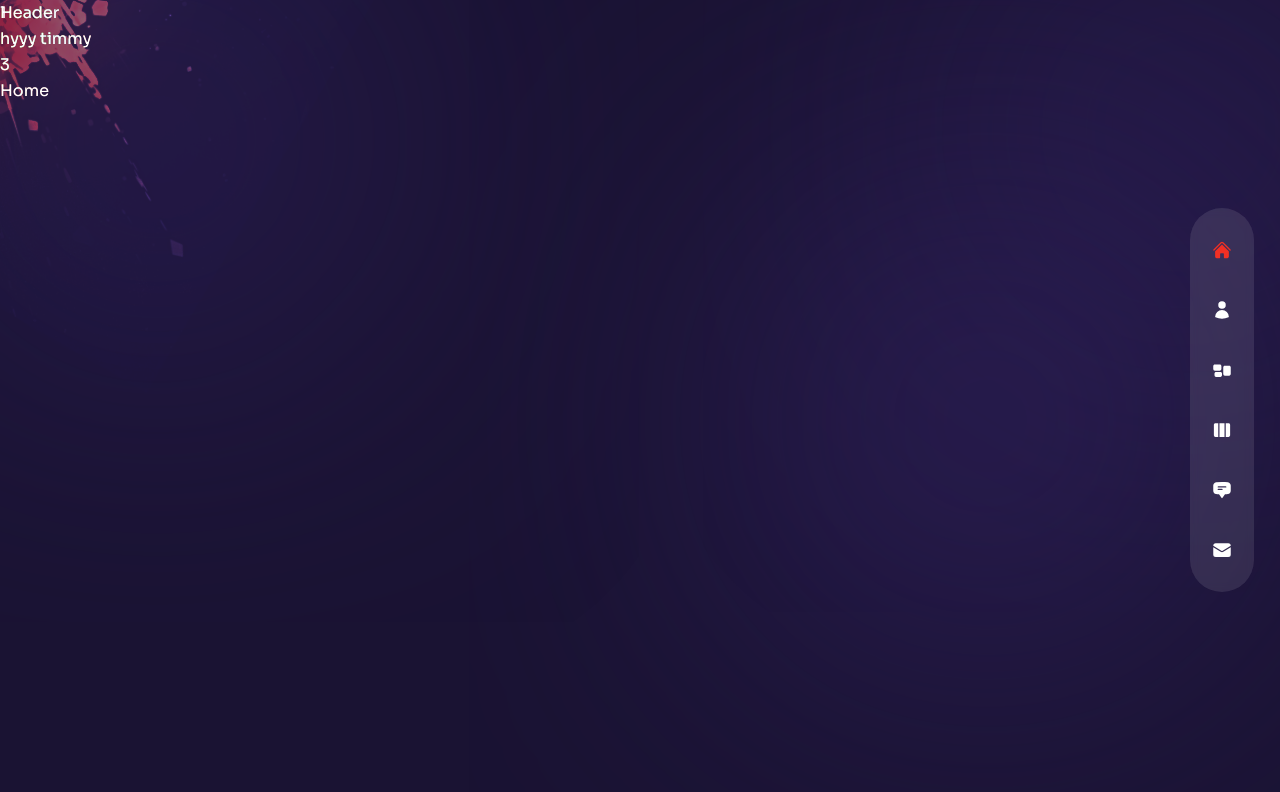
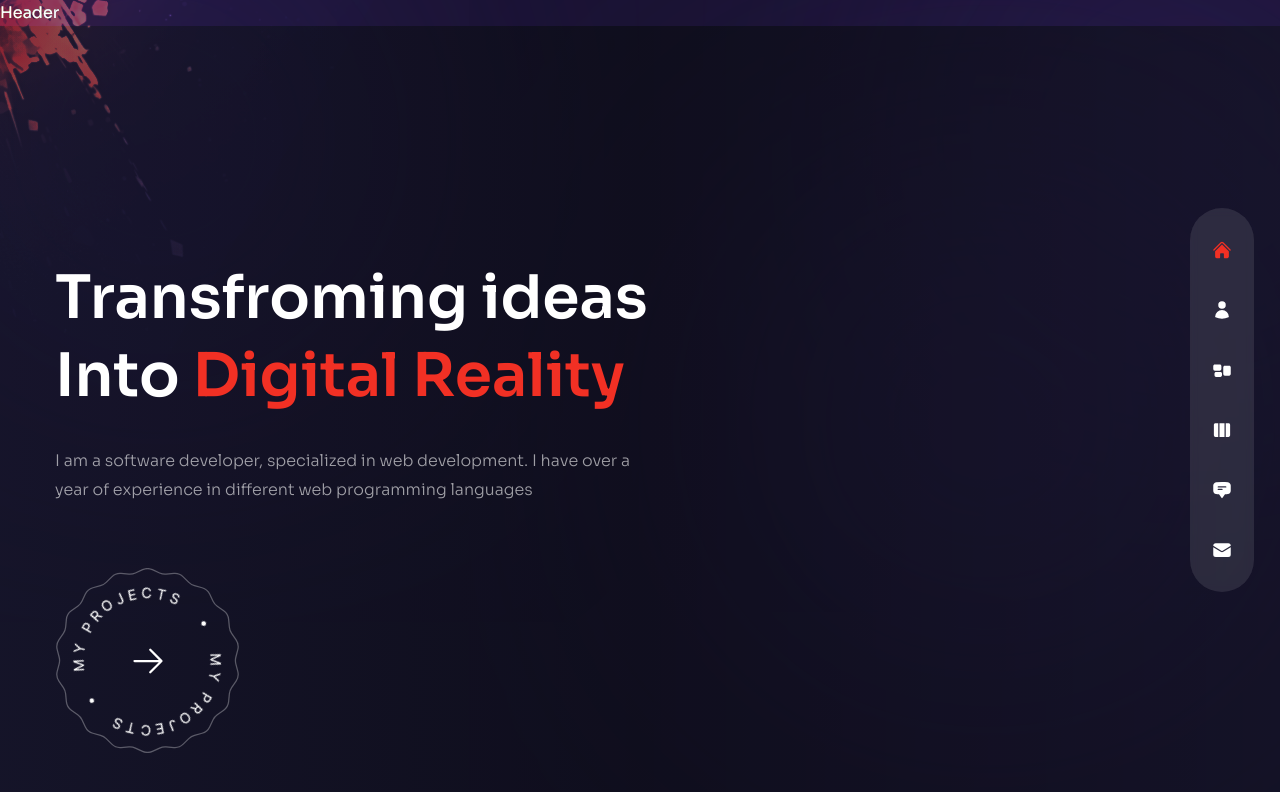
Before and after one commit to timothy2462/Timothy_profile, a Next.js app: page / in a window 1280 px wide. Shown: the top 792 px of the page. Built offline with nearby package versions, Linux system fonts and the light colour scheme.

Commit message:
still working on the landing page

```diff
--- a/components/ProjectsBtn.js
+++ b/components/ProjectsBtn.js
@@ -1,5 +1,25 @@
+import Image from "next/image";
+import Link from "next/link";
+import { HiArrowRight } from "react-icons/hi2";
+
 const ProjectsBtn = () => {
-  return <div>Project Btn</div>;
+  return (
+    <div className="mx-auto xl:mx-0">
+      <Link
+        href={"/work"}
+        className="relative w-[185px] h-[185px] flex justify-center items-center bg-circleStar bg-cover bg-center bg-no-repeat group"
+      >
+        <Image
+          src={"/rounded-text.png"}
+          width={141}
+          height={148}
+          alt=""
+          className="animate-spin-slow w-full h-full max-w-[141px] max-h-[148px]"
+        />
+        <HiArrowRight className=" absolute text-4xl group-hover:translate-x-2 transition-all duration-300" />
+      </Link>
+    </div>
+  );
 };
 
 export default ProjectsBtn;
--- a/components/Transition.js
+++ b/components/Transition.js
@@ -26,11 +26,25 @@ const Transition = () => {
         animate="animate"
         exit="exit"
         transition={{ delay: 0.2, duration: 0.6, ease: "easeInOut" }}
-      >
-        1
-      </motion.div>
-      <div>hyyy timmy</div>
-      <div>3</div>
+      ></motion.div>
+
+      <motion.div
+        className="fixed top-0 bottom-0 right-full w-screen h-screen z-20 bg-[#3b2d71]"
+        variants={transitionVariants}
+        initial="initial"
+        animate="animate"
+        exit="exit"
+        transition={{ delay: 0.4, duration: 0.6, ease: "easeInOut" }}
+      ></motion.div>
+
+      <motion.div
+        className="fixed top-0 bottom-0 right-full w-screen h-screen z-10 bg-[#4b3792]"
+        variants={transitionVariants}
+        initial="initial"
+        animate="animate"
+        exit="exit"
+        transition={{ delay: 0.6, duration: 0.6, ease: "easeInOut" }}
+      ></motion.div>
     </>
   );
 };
--- a/pages/index.js
+++ b/pages/index.js
@@ -1,5 +1,56 @@
+import Image from "next/image";
+import ParticlesContainer from "../components/ParticlesContainer";
+import ProjectBtn from "../components/ProjectsBtn";
+import Avatar from "../components/Avatar";
+import { motion } from "framer-motion";
+import { fadeIn } from "../variants";
+
 const Home = () => {
-  return <div>Home</div>;
+  return (
+    <div className="bg-primary/60 h-full">
+      <div className="w-full h-full bg-gradient-to-r from-primary/10 via-black/30 to-black/10">
+        <div className="text-center flex flex-col justify-center xl:pt-40 xl:text-left h-full container mx-auto">
+          {/* title */}
+          <motion.h1
+            variants={fadeIn("down", 0.2)}
+            initial="hidden"
+            animate="show"
+            exit="hidden"
+            className="h1"
+          >
+            Transfroming ideas <br />
+            Into <span className="text-accent">Digital Reality</span>
+          </motion.h1>
+          {/* subtitle */}
+          <motion.p
+            variants={fadeIn("down", 0.3)}
+            initial="hidden"
+            animate="show"
+            exit="hidden"
+            className="max-w-sm xl:max-w-xl mx-auto xl:mx-0 mb-10 xl:mb-16"
+          >
+            I am a software developer, specialized in web development. I have
+            over a year of experience in different web programming languages
+          </motion.p>
+          {/* btn */}
+          {/* <div className="flex justify-center xl:hidden relative">
+            <ProjectBtn />
+          </div> */}
+          <motion.div
+            variants={fadeIn("down", 0.3)}
+            initial="hidden"
+            animate="show"
+            exit="hidden"
+            className="flex "
+          >
+            <ProjectBtn />
+          </motion.div>
+        </div>
+      </div>
+      {/* image */}
+      <div>image</div>
+    </div>
+  );
 };
 
 export default Home;
```
